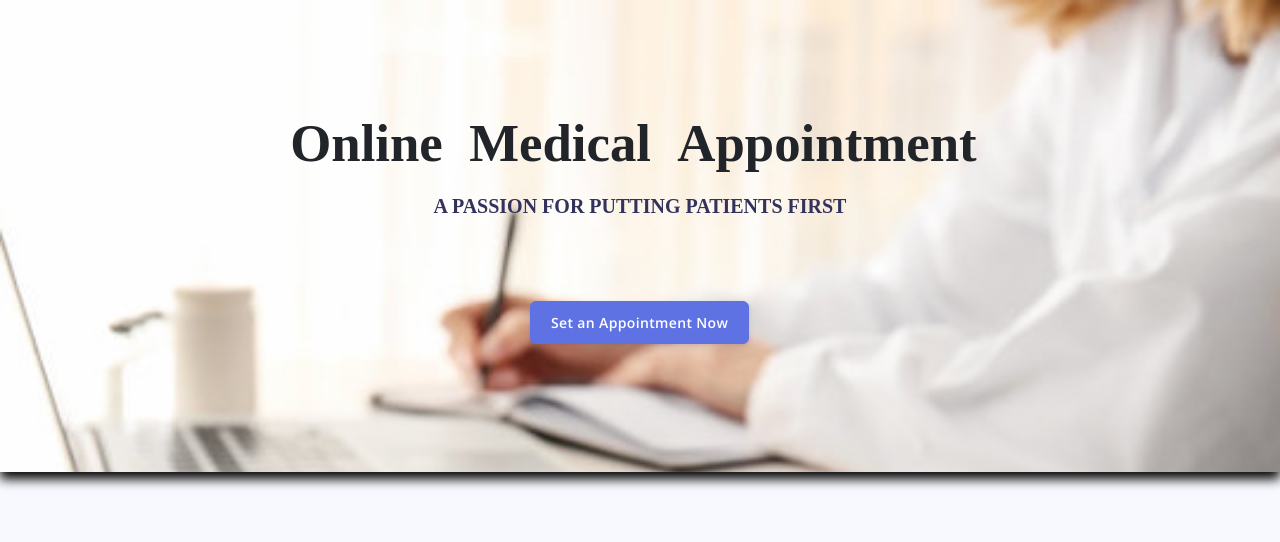
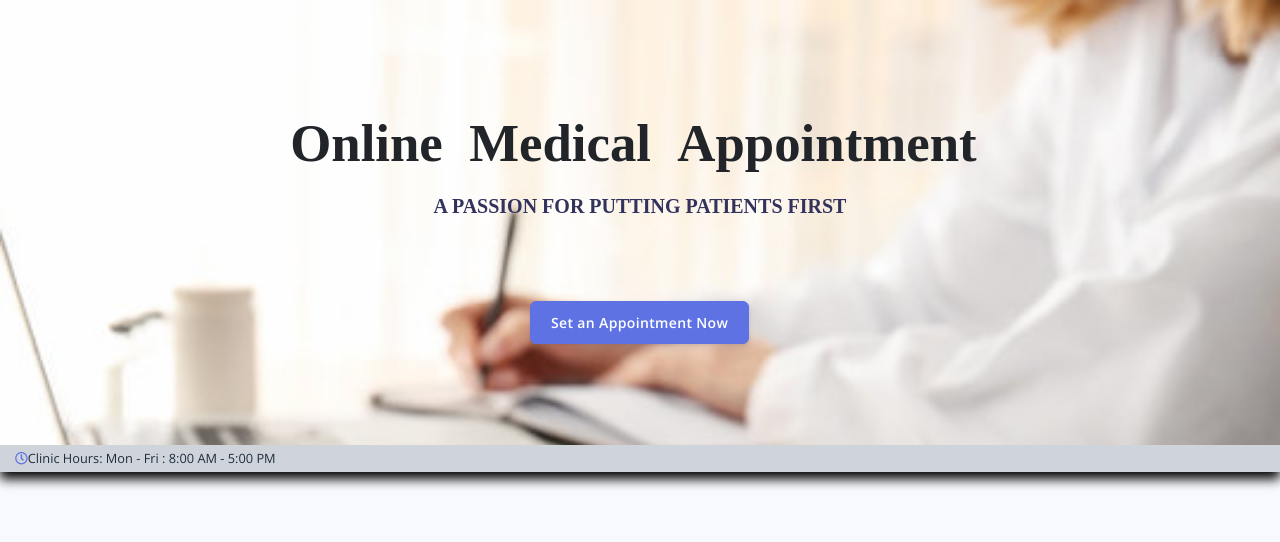
Before and after one commit to Erjhon/rhums, a PHP site: page /rhums/index.php?p=appointment in a window 1280 px wide. Shown: the top 542 px of the page. Run offline with PHP 8.4, Linux system fonts and the light colour scheme; data comes from the database, SQL or seed files in the repository; style sheets or scripts are compiled from the project's sources; some libraries are stand-ins or nearby versions.

Commit message:
Update appointment.php

```diff
--- a/appointment.php
+++ b/appointment.php
@@ -7,6 +7,15 @@
             <p class="lead fw-normal text-white-50 mb-0">
                 <button class="btn btn-primary my-4" type="button" id="create_appointment">Set an Appointment Now</button>
             </p>
+        </div>
+    </div>
+    <div class="container-fluid bg-light ps-5 pe-0 d-none d-lg-block fixed-bottom">
+        <div class="row gx-0">
+            <div class="col-md-6 text-lg-start mb-2 mb-lg-0">
+                <div class="d-inline-flex align-items-center">
+                    <small class="py-1"><i class="far fa-clock text-primary me-3"></i>Clinic Hours: Mon - Fri : 8:00 AM - 5:00 PM </small>
+                </div>
+            </div>
         </div>
     </div>
 </header>
```
